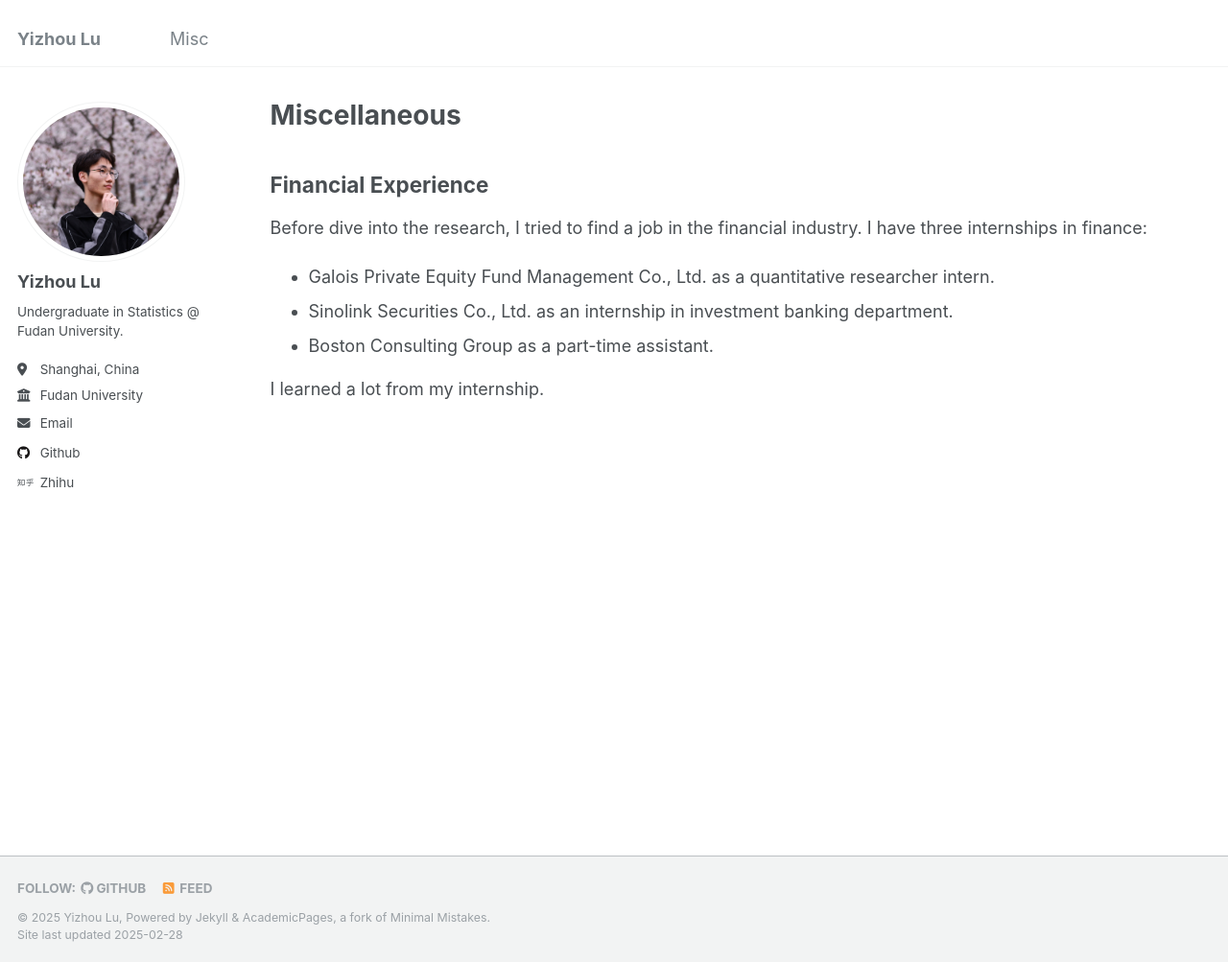
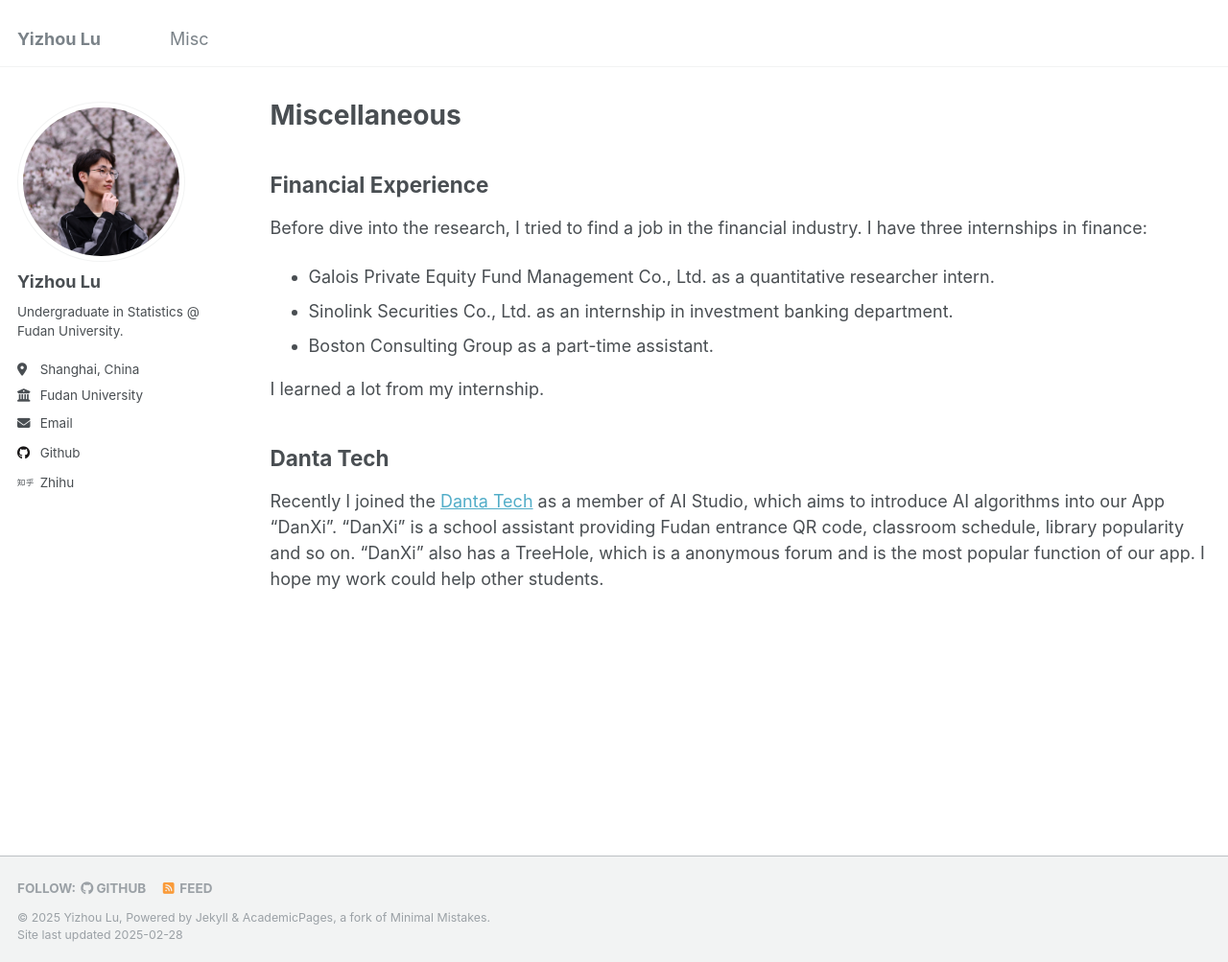
Before and after one commit to FDULeolu/FDULeolu.github.io, a Jekyll site: the page built from _pages/misc.md, in a window 1280 px wide and 1003 px high. Shown: the whole window at 96% size. Built offline with Jekyll 4.4.1, drawn with Linux system fonts in a browser that asks for light colours.

Commit message:
add misc

```diff
--- a/_pages/misc.md
+++ b/_pages/misc.md
@@ -13,3 +13,7 @@
 - Boston Consulting Group as a part-time assistant.
 
 I learned a lot from my internship.
+
+## Danta Tech
+
+Recently I joined the [Danta Tech](https://danxi.fduhole.com/) as a member of AI Studio, which aims to introduce AI algorithms into our App "DanXi". "DanXi" is a school assistant providing Fudan entrance QR code, classroom schedule, library popularity and so on. "DanXi" also has a TreeHole, which is a anonymous forum and is the most popular function of our app. I hope my work could help other students.
```
